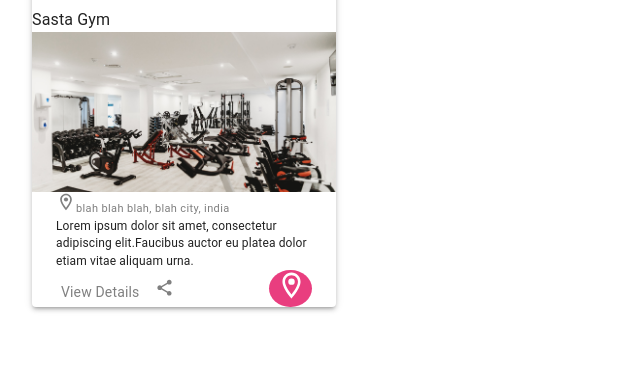
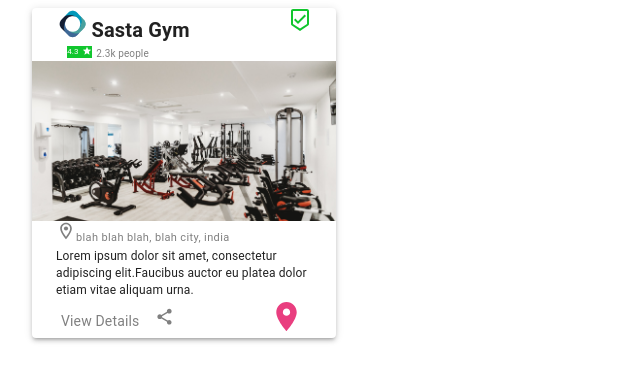
Before and after one commit to Dv2204/Cyo-Web, a React (Create React App) app in the folder client/: page / in a window 1280 px wide. Shown: the top 382 px of the page, without its empty margins (0-640 px from the left). Built offline with nearby package versions, Linux system fonts and the light colour scheme.

Commit message:
Cards done!

```diff
--- a/client/src/App.js
+++ b/client/src/App.js
@@ -5,6 +5,7 @@ import {Grid, Container} from "@material-ui/core";
 
 function App() {
   return (
+    <div style={{backgroundColor: '#fff'}}>
     <Container fixed>
     <Grid container>
       <Grid item lg={3}>
@@ -12,6 +13,7 @@ function App() {
       </Grid>
     </Grid>
     </Container>
+    </div>
   );
 }
 
--- a/client/src/components/cards/Cards.js
+++ b/client/src/components/cards/Cards.js
@@ -3,20 +3,46 @@ import Paper from "@material-ui/core/Paper";
 import Grid from "@material-ui/core/Grid";
 import { Avatar, Typography, Container} from '@material-ui/core';
 import pic from "../../assets/1.jpg";
+import head from "../../assets/2.PNG";
 import { useStyles } from "./CardsStyles";
 import ShareIcon from '@material-ui/icons/Share';
+import BeenhereOutlinedIcon from '@material-ui/icons/BeenhereOutlined';
 import LocationOnOutlinedIcon from '@material-ui/icons/LocationOnOutlined';
+import StarIcon from '@material-ui/icons/Star';
+import LocationOnIcon from '@material-ui/icons/LocationOn';
 
 const Cards = () => {
     const classes = useStyles();
     return(
         <>
         <Paper elevation={3}>
-            <Grid container spacing={6} >
-            <Grid item lg={12}>
-               <Typography>Sasta Gym</Typography>
+        <Container fixed>
+            <Grid container >
+            <Grid item lg={10}>
+            <Grid container>
+                <Grid item lg={2} >
+                <Avatar src={head} alt="Profile" className={classes.small}/ >
+                </Grid>
+                <Grid item lg={10}>
+                <Typography variant="h6" className={classes.title}>  Sasta Gym </Typography>
+                </Grid>
+            </Grid>
+               <Grid container>
+                   <Grid item lg={2}>
+                   <Typography className={classes.rating}>4.3
+                    <StarIcon className={classes.ratingIcon}/>
+                   </Typography>
+                   </Grid>
+                   <Grid item lg={10}>
+                   <Typography className={classes.count}>2.3k people</Typography>
+                   </Grid>
+               </Grid>
+              </Grid>
+              <Grid item lg={2}>
+                  <BeenhereOutlinedIcon style={{color: '#11C62E', float: 'right'}}/>
               </Grid>
             </Grid>
+            </Container>
             <Grid container justify="center" spacing={0}>
                 <Grid item lg={12}>
                   <Avatar src={pic} alt="Profile" variant="square" style={{width: '100%', height: '20vh'}} />
@@ -47,8 +73,11 @@ const Cards = () => {
                             <ShareIcon style={{fontSize: '19px', marginLeft: '1rem', paddingTop: '0.2rem'}}  />
                         </Typography>
                     </Grid>
-                    <Grid item lg={2} style={{borderRadius: '50%', backgroundColor: '#E93E7F'}}>
+                    {/* <Grid item lg={2} style={{borderRadius: '50%', backgroundColor: '#E93E7F'}}>
                     <LocationOnOutlinedIcon className={classes.locationicon} />
+                    </Grid> */}
+                    <Grid item lg={2}>
+                            <LocationOnIcon fontSize="large" style={{color: '#E93E7F'}} />
                     </Grid>
                 </Grid>
             </Container>
--- a/client/src/components/cards/CardsStyles.js
+++ b/client/src/components/cards/CardsStyles.js
@@ -4,6 +4,11 @@ export const useStyles = makeStyles((theme) => ({
     location: {
         fontSize: '11px',
         color: 'grey',
+    },
+    title: {
+        paddingTop: '0.4rem',
+       fontWeight: 'bold',
+
     },
     body:{
         fontSize: '12px'
@@ -13,13 +18,36 @@ export const useStyles = makeStyles((theme) => ({
         color: 'grey',
         padding: '5px',
     },
-    locationicon: {
-        alignSelf: 'center',
-        fontSize: '31px',
-        justifyContent: 'center',
+    small: {
+        width: theme.spacing(4),
+        height: theme.spacing(4),
+      },
+    // locationicon: {
+    //     alignSelf: 'center',
+    //     fontSize: '31px',
+    //     justifyContent: 'center',
+    //     color: '#fff',
+    //     fontWeight: 'bold',
+    //     marginLeft: '0.4rem'
+    // },
+    rating: {
+        fontSize: '8px',
         color: '#fff',
-        fontWeight: 'bold',
-        marginLeft: '0.4rem'
+        backgroundColor: '#11C62E',
+        marginLeft: '0.7rem',
+    },
+    ratingIcon: {
+        fontSize: '10px',
+        color: '#fff',
+        backgroundColor: '#11C62E',
+       // paddingTop: '0.04rem',
+        float: 'right'
+    },
+    count: {
+        fontSize: '10px',
+        color: 'grey',
+        backgroundColor: '#fff',
+        paddingLeft: '0.3rem'
     }
     // icon: {
 
```
Also changed, not shown: client/src/assets/2.PNG (added).
